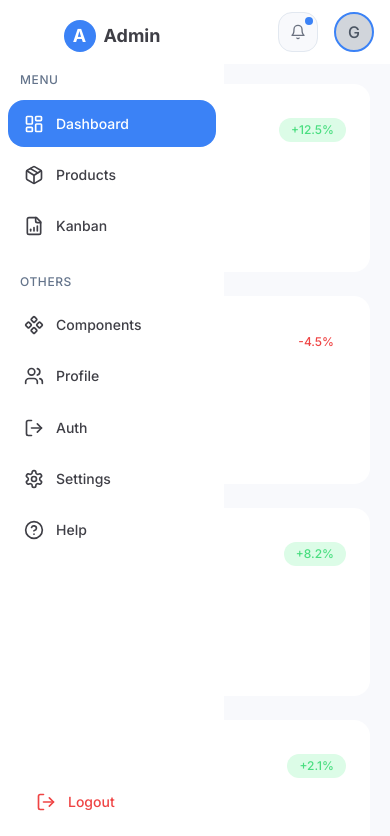
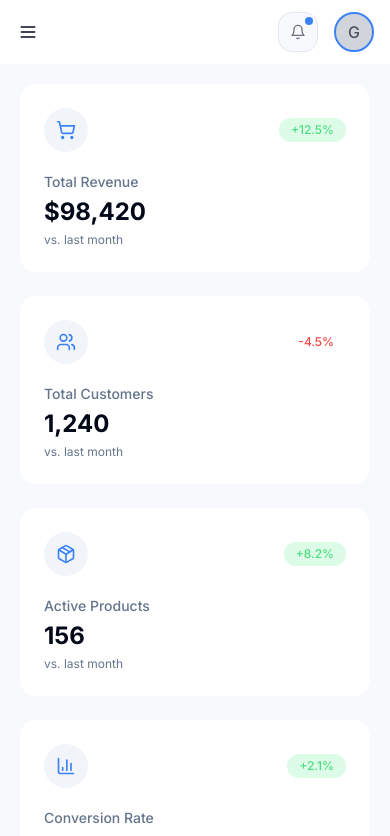
Before and after one commit to Gokul-VR/admin-console, a React (Vite) app: page / in a window 390 px wide. Shown: the top 836 px of the page. Built offline with nearby package versions, Linux system fonts and the light colour scheme.

Commit message:
Add files via upload

```diff
--- a/src/components/Sidebar.tsx
+++ b/src/components/Sidebar.tsx
@@ -240,7 +240,7 @@ const Sidebar = ({ isOpen, toggle, collapsed = false }: SidebarProps) => {
       {/* Desktop sidebar */}
       <div
         className={cn(
-          "fixed top-0 bottom-0 h-screen flex flex-col z-40 overflow-hidden bg-sidebar text-sidebar-foreground md:flex dark:border-r",
+          "fixed top-0 bottom-0 h-screen flex-col z-40 overflow-hidden bg-sidebar text-sidebar-foreground md:flex dark:border-r hidden",
           collapsed ? "w-16" : "w-56",
           collapsed ? "text-center" : "text-left"
         )}
```
